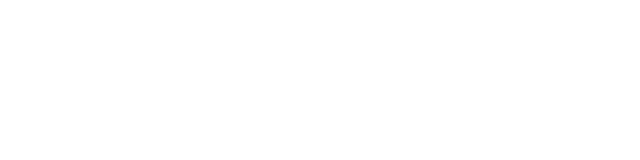
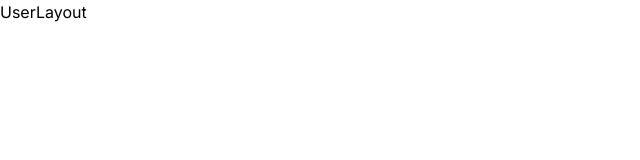
Before and after one commit to tanjimahmmed/e-commerce-mern, a React (Vite) app in the folder frontend/: page / in a window 1280 px wide. Shown: the top 160 px of the page, without its empty margins (0-640 px from the left). Built offline with nearby package versions, Linux system fonts and the light colour scheme.

Commit message:
add react router dom to make route and add Layout - UserLayout

```diff
--- a/frontend/src/App.jsx
+++ b/frontend/src/App.jsx
@@ -1,9 +1,13 @@
-import {BrowserRouter} from 'react-router'
+import {BrowserRouter, Route, Routes} from 'react-router'
+import UserLayout from './components/Layout/UserLayout'
 
 const App = () => {
   return (
     <BrowserRouter>
-
+        <Routes>
+            <Route path="/" element={<UserLayout/>}>{/* User */}</Route>
+            <Route>{/* Admin */}</Route>
+        </Routes>
     </BrowserRouter>
   )
 }
--- /dev/null
+++ b/frontend/src/components/Layout/UserLayout.jsx
@@ -0,0 +1,9 @@
+import React from 'react'
+
+const UserLayout = () => {
+  return (
+    <div>UserLayout</div>
+  )
+}
+
+export default UserLayout
```
